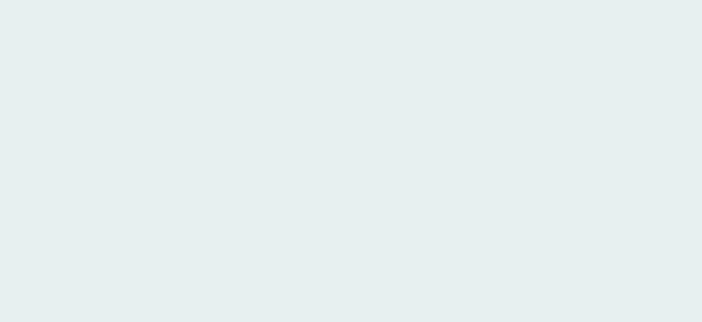
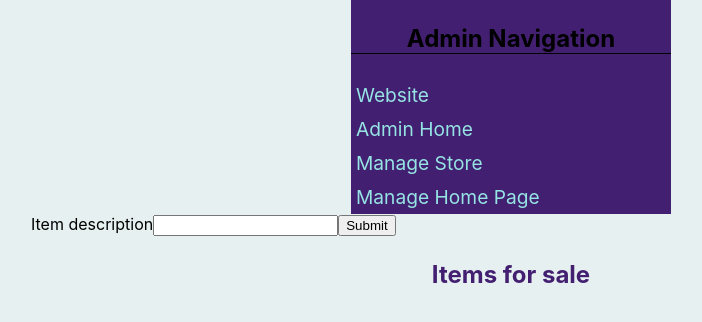
Before and after one commit to Vulpie/flask_api_with_react, a React (Create React App) app in the folder client/: page /admin/manage/store in a window 1280 px wide. Shown: the top 322 px of the page, without its empty margins (129-831 px from the left). Built offline with nearby package versions, Linux system fonts and the light colour scheme; no server answers.

Commit message:
feat: add store admin page and modify public store page

```diff
--- a/client/src/App.js
+++ b/client/src/App.js
@@ -1,7 +1,9 @@
 import './style/App.scss'
-import HomePage from './components/HomePage'
+import Store from './components/Store'
 import Details from './components/Details'
 import AdminHome from './components/Admin/AdminHome'
+import AdminStore from './components/Admin/AdminStore'
+import Home from './components/Home'
 import { BrowserRouter as Router, Switch, Route } from 'react-router-dom'
 
 function App() {
@@ -10,13 +12,19 @@ function App() {
 			<Router>
 				<Switch>
 					<Route path="/" exact>
-						<HomePage />
+						<Home />
+					</Route>
+					<Route path="/store" exact>
+						<Store />
 					</Route>
 					<Route path="/:id" exact>
 						<Details />
 					</Route>
 					<Route path="/admin/home" exact>
 						<AdminHome />
+					</Route>
+					<Route path="/admin/manage/store" exact>
+						<AdminStore />
 					</Route>
 				</Switch>
 			</Router>
--- a/client/src/components/Admin/AdminNavBar.js
+++ b/client/src/components/Admin/AdminNavBar.js
@@ -5,8 +5,11 @@ const AdminNavBar = () => {
 	return (
 		<div className="admin__navbar">
 			<h3 className="admin__navbar_header">Admin Navigation</h3>
+			<Link to="/" className="admin__navbar_item">
+				Website
+			</Link>
 			<Link to="/admin/home" className="admin__navbar_item">
-				Admin Panel
+				Admin Home
 			</Link>
 			<Link to="/admin/manage/store" className="admin__navbar_item">
 				Manage Store
--- a/client/src/components/HomePage.js
+++ b/client/src/components/Admin/AdminStore.js
@@ -1,9 +1,9 @@
 import React, { useState, useEffect } from 'react'
-import ItemList from './ItemList'
+import ItemList from '../ItemList'
+import AdminNavBar from './AdminNavBar'
 import Form from './Form'
-import NavBar from './NavBar'
 
-const HomePage = () => {
+const AdminStore = () => {
 	const [store, setStore] = useState([])
 	const [addItem, setAddItem] = useState('')
 
@@ -36,15 +36,17 @@ const HomePage = () => {
 
 	return (
 		<>
-			<NavBar />
+			<AdminNavBar />
+			<div className="admin__area">
 				<Form
 					userInput={addItem}
 					onFormChange={handleFormChange}
 					handleFormSubmit={handleFormSubmit}
 				/>
 				<ItemList storeItems={store} />
+			</div>
 		</>
 	)
 }
 
-export default HomePage
+export default AdminStore
--- a/client/src/components/Form.js
+++ b/client/src/components/Admin/Form.js
@@ -10,16 +10,25 @@ const Form = ({ userInput, onFormChange, handleFormSubmit }) => {
 		handleFormSubmit()
 	}
 	return (
-		<form onSubmit={(e) => handleSubmit(e)} className="item-form">
-			<label className="item-form__label">Item description</label>
+		<form
+			onSubmit={(e) => handleSubmit(e)}
+			className="admin__area_item-form"
+		>
+			<label className="admin__area_item-form_label">
+				Item description
+			</label>
 			<input
-				className="item-form__input"
+				className="admin__area_item-form_input"
 				type="text"
 				value={userInput}
 				onChange={(e) => handleChange(e)}
 				required
 			/>
-			<input type="submit" value="Submit" className="item-form__button" />
+			<input
+				type="submit"
+				value="Submit"
+				className="admin__area_item-form_button"
+			/>
 		</form>
 	)
 }
--- /dev/null
+++ b/client/src/components/Home.js
@@ -0,0 +1,14 @@
+import React from 'react'
+import NavBar from './NavBar'
+const Home = () => {
+	return (
+		<>
+			<NavBar />
+			<div className="home">
+				<h2>Home Page</h2>
+			</div>
+		</>
+	)
+}
+
+export default Home
--- a/client/src/components/NavBar.js
+++ b/client/src/components/NavBar.js
@@ -3,10 +3,16 @@ import { Link } from 'react-router-dom'
 
 const NavBar = () => {
 	return (
-		<div>
-			<Link to="/">Home</Link>
-			<Link to="/store">Store</Link>
-			<Link to="/admin/home">Admin Panel</Link>
+		<div className="navbar">
+			<Link to="/" className="navbar__item">
+				Home
+			</Link>
+			<Link to="/store" className="navbar__item">
+				Store
+			</Link>
+			<Link to="/admin/home" className="navbar__item">
+				Admin Panel
+			</Link>
 		</div>
 	)
 }
--- /dev/null
+++ b/client/src/components/Store.js
@@ -0,0 +1,26 @@
+import React, { useState, useEffect } from 'react'
+import ItemList from './ItemList'
+import NavBar from './NavBar'
+
+const Store = () => {
+	const [store, setStore] = useState([])
+
+	useEffect(() => {
+		fetch('/api')
+			.then((res) => {
+				if (res.ok) {
+					return res.json()
+				}
+			})
+			.then((data) => setStore(data))
+	}, [])
+
+	return (
+		<>
+			<NavBar />
+			<ItemList storeItems={store} />
+		</>
+	)
+}
+
+export default Store
--- a/client/src/style/App.scss
+++ b/client/src/style/App.scss
@@ -1,5 +1,6 @@
 @use 'variables.scss';
 @use 'views/admin.scss';
+@use 'partials/navbar';
 
 .App {
 	width: 100%;
@@ -14,33 +15,7 @@
 	align-items: center;
 }
 
-.item-form {
-	width: 30%;
-	display: flex;
-	flex-direction: column;
-	align-items: center;
-	color: variables.$background;
-	background-color: variables.$main;
-	border-radius: variables.$border-rad;
-	padding: 10px 0;
-	margin: 10px 0;
-	&__label {
-		font-size: 1.2rem;
-		font-weight: 700;
-	}
-	&__input {
-		width: 50%;
-		margin: 5px 0;
-		padding: 5px;
-		border-radius: variables.$border-rad;
-	}
-	&__button {
-		width: 50%;
-		margin: 5px 0;
-		padding: 5px;
-		border-radius: variables.$border-rad;
-	}
-}
+@include navbar.navbar-main;
 
 .item-list {
 	width: 100%;
--- /dev/null
+++ b/client/src/style/partials/_navbar.scss
@@ -0,0 +1,17 @@
+@use '../variables';
+
+@mixin navbar-main {
+	.navbar {
+		width: 100%;
+		background-color: variables.$main;
+		padding: 5px;
+		&__item {
+			color: variables.$link;
+			text-decoration: none;
+			padding: 5px;
+		}
+		&__item:hover {
+			color: variables.$link-hover;
+		}
+	}
+}
--- a/client/src/style/views/_admin.scss
+++ b/client/src/style/views/_admin.scss
@@ -30,6 +30,33 @@
 		}
 		&__area {
 			width: 75%;
+			&__item-form {
+				width: 30%;
+				display: flex;
+				flex-direction: column;
+				align-items: center;
+				color: variables.$background;
+				background-color: variables.$main;
+				border-radius: variables.$border-rad;
+				padding: 10px 0;
+				margin: 10px 0;
+				&_label {
+					font-size: 1.2rem;
+					font-weight: 700;
+				}
+				&_input {
+					width: 50%;
+					margin: 5px 0;
+					padding: 5px;
+					border-radius: variables.$border-rad;
+				}
+				&_button {
+					width: 50%;
+					margin: 5px 0;
+					padding: 5px;
+					border-radius: variables.$border-rad;
+				}
+			}
 		}
 	}
 }
```
Lines whose indentation alone changed are shown as unchanged.
